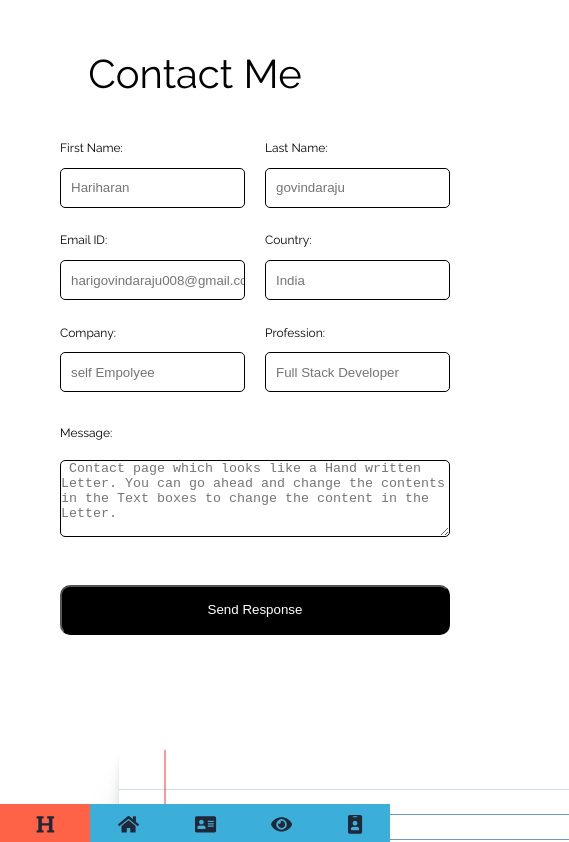
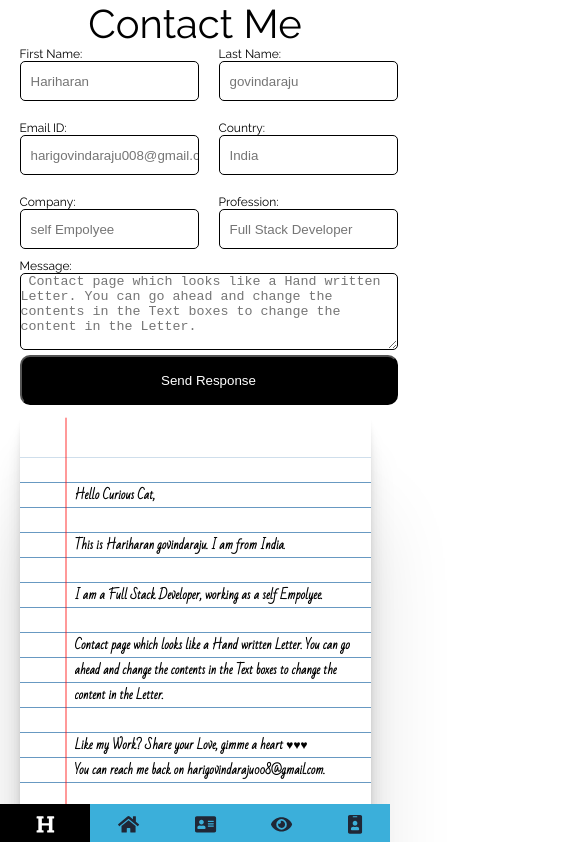
Before and after one commit to harigovindaraju008/portfolio, a React (Create React App) app in the folder client/: page /contact in a window 390 px wide. Shown: the top 842 px of the page, 569 px wide, since content can reach past the window. Built offline with nearby package versions, Linux system fonts and the light colour scheme; a web font is replaced by a local one.

Commit message:
upgraded UI

```diff
--- a/client/src/components/ContactMe.jsx
+++ b/client/src/components/ContactMe.jsx
@@ -9,7 +9,7 @@ export default function ContactMe() {
   const [message, setmessage] = useState(
     " Contact page which looks like a Hand written Letter. You can go ahead and change the contents in the Text boxes to change the content in the Letter."
   );
-  const [email, setemail] = useState("harigovindaraju008@gmail.com.com");
+  const [email, setemail] = useState("harigovindaraju008@gmail.com");
 
   return (
     <div className="contact" id="contact">
@@ -102,7 +102,7 @@ export default function ContactMe() {
           </div>
         </div>
 
-        <div className="contact--letter">
+        {/* <div className="contact--letter"> */}
         <div className="paper">
           <div className="lines">
             <div className="Lettertext" spellCheck="false">
@@ -116,8 +116,8 @@ export default function ContactMe() {
               {message}
               <br />
               <br />
-                Like my Work? Share your Love, gimme a heart
-                &#9829;&#9829;&#9829; <br />
+              Like my Work? Share your Love, gimme a heart &#9829;&#9829;&#9829;{" "}
+              <br />
               You can reach me back on {email}.
               <br />
               <br />
@@ -125,7 +125,7 @@ export default function ContactMe() {
             </div>
           </div>
         </div>
-        </div>
+        {/* </div> */}
       </div>
     </div>
   );
--- a/client/src/css/about.css
+++ b/client/src/css/about.css
@@ -1,29 +1,7 @@
-/*
-
-.skills {
-  display: flex;
-}
-
-.skills_circle {
-  height: 100px;
-  width: 100px;
-  border-radius: 50%;
-  position: relative;
-  background-color: white;
-}
-
-.skills_circle img {
-  object-fit: cover;
-  height: auto;
-  width: 80px;
-} */
-
 /* about css */
 .about {
-  margin: 2rem 5rem;
+  margin: 0rem 5rem;
   color: #000000;
-  min-height: 100vh;
-  height: 100%;
   position: relative;
   display: flex;
   justify-content: center;
@@ -141,6 +119,14 @@
 @media only screen and (max-width: 649px) {
   .about--skills {
     display: grid;
+    gap: 2rem;
     grid-template-columns: 1fr;
   }
+
+  .about--skills > div:nth-of-type(1) {
+    order: 2;
+  }
+  .about--skills > div:nth-of-type(2) {
+    order: 1;
+  }
 }
--- a/client/src/css/contact.css
+++ b/client/src/css/contact.css
@@ -1,16 +1,129 @@
 /* contact me */
 
+/* .contact {
+  height: 100%;
+} */
+
+.contact--heading {
+  color: #000000;
+  display: flex;
+  flex-direction: row;
+  justify-content: center;
+  align-items: center;
+  /* margin: 5rem 0 0 0; */
+  font-size: 4rem;
+}
+
+.contact--container {
+  height: 100%;
+  width: 100%;
+  display: flex;
+  justify-content: space-around;
+  align-items: center;
+  /* grid-template-columns: 1fr 1fr; */
+  /* padding: 2rem; */
+}
+
+.contact--form {
+  /* margin-top: 8%; */
+  height: 100%;
+  width: 30vw;
+  font-size: 1.2rem;
+  color: #000000;
+  display: grid;
+  grid-template-columns: 1fr;
+}
+
+.contact--form--primary {
+  display: grid;
+  grid-template-columns: 1fr 1fr;
+  column-gap: 2rem;
+  row-gap: 2rem;
+}
+
+.contact--form--primary div {
+  display: flex;
+  flex-direction: column;
+  justify-content: space-evenly;
+  /* margin: 1rem;
+    padding: 1rem; */
+}
+.contact--form--primary div input {
+  border-radius: 0.5rem;
+  border: 1px solid black;
+  height: 4rem;
+}
+.contact--form--primary div input::placeholder {
+  padding: 0 1rem;
+}
+
+.contact--form--second {
+  margin-top: 1rem;
+  height: 100%;
+}
+
+.contact--form--second div {
+  height: 100%;
+  display: flex;
+  flex-direction: column;
+  justify-content: space-evenly;
+}
+/*
+  .message {
+    height: 100%;
+  } */
+
+.contact--form--second textarea {
+  border-radius: 0.5rem;
+  border: 1px solid black;
+}
+
+.contact--form--second button {
+  height: 5rem;
+  background-color: #000;
+  border-radius: 1rem;
+  color: white;
+  cursor: pointer;
+  /* margin-bottom: 5rem; */
+}
+
+.contact--form--second button:hover {
+  background-color: rgba(0, 0, 0, 0.459);
+  transition: all 1s;
+}
+
+.contact--letter {
+  /* overflow: hidden; */
+  /* min-height: 100%;
+  min-width: 50%; */
+  color: #000000;
+  /* position: relative; */
+  font-size: 1.2rem;
+}
+
 .paper {
-  position: absolute;
-  height: 550px;
-  width: 450px;
+  color: #000000;
+  font-size: 1.2rem;
+  position: relative;
+  top: 1rem;
+  height: 90vh;
+  width: 40vw;
   background: rgba(255, 255, 255, 0.9);
-  left: 15%;
-  margin-top: 8%;
+  /* left: 15%; */
+  /* margin-top: 8%; */
   box-shadow: 0 2.8px 2.2px rgba(0, 0, 0, 0.034),
     0 6.7px 5.3px rgba(0, 0, 0, 0.048), 0 12.5px 10px rgba(0, 0, 0, 0.06),
     0 22.3px 17.9px rgba(0, 0, 0, 0.072), 0 41.8px 33.4px rgba(0, 0, 0, 0.086),
     0 100px 80px rgba(0, 0, 0, 0.12);
+
+  -webkit-animation-name: levitate;
+  animation-name: levitate;
+  -webkit-animation-duration: 3s;
+  animation-duration: 3s;
+  -webkit-animation-iteration-count: infinite;
+  animation-iteration-count: infinite;
+  -webkit-animation-timing-function: ease-in-out;
+  animation-timing-function: ease-in-out;
 }
 .paper::before {
   content: "";
@@ -43,109 +156,27 @@
   outline: none;
 }
 
-.contact {
-  height: 100vh;
-}
-
-.contact--letter {
-  color: #000000;
-  position: relative;
-  font-size: 1.2rem;
-
-  -webkit-animation-name: levitate;
-  animation-name: levitate;
-  -webkit-animation-duration: 3s;
-  animation-duration: 3s;
-  -webkit-animation-iteration-count: infinite;
-  animation-iteration-count: infinite;
-  -webkit-animation-timing-function: ease-in-out;
-  animation-timing-function: ease-in-out;
-}
-
-.contact--heading {
-  color: #000000;
-  display: flex;
-  flex-direction: row;
-  justify-content: center;
-  align-items: center;
-  margin: 5rem 0 0 0;
-  font-size: 4rem;
-}
-
-.contact--container {
-  height: 100%;
-  width: 100%;
-  display: grid;
-  grid-template-columns: 1fr 1fr;
-  margin: 0 6rem;
-}
-
-.contact--form {
-  margin-top: 8%;
-  font-size: 1.2rem;
-  color: #000000;
-  display: grid;
-  grid-template-columns: 1fr;
-}
-
-.contact--form--primary {
-  display: grid;
-  grid-template-columns: 1fr 1fr;
-  column-gap: 2rem;
-}
-
-.contact--form--primary div {
-  display: flex;
-  flex-direction: column;
-  justify-content: space-evenly;
-  /* margin: 1rem;
-    padding: 1rem; */
-}
-.contact--form--primary div input {
-  border-radius: 0.5rem;
-  border: 1px solid black;
-  height: 4rem;
-}
-.contact--form--primary div input::placeholder {
-  padding: 0 1rem;
-}
-
-.contact--form--second {
-  height: 100%;
-}
-
-.contact--form--second div {
-  height: 100%;
-  display: flex;
-  flex-direction: column;
-  justify-content: space-evenly;
-}
-/*
-  .message {
-    height: 100%;
-  } */
-
-.contact--form--second textarea {
-  border-radius: 0.5rem;
-  border: 1px solid black;
-}
-
-.contact--form--second button {
-  height: 5rem;
-  background-color: #000;
-  border-radius: 1rem;
-  color: white;
-  cursor: pointer;
-  margin-bottom: 5rem;
-}
-
-.contact--form--second button:hover {
-  background-color: rgba(0, 0, 0, 0.459);
-  transition: all 1ds;
-}
-
 @media only screen and (max-width: 649px) {
   .contact--container {
-    grid-template-columns: 1fr;
+    height: 100%;
+    width: 100%;
+    display: flex;
+    justify-content: space-between;
+    align-items: center;
+    flex-direction: column;
+  }
+
+  /* .contact--container > div:nth-of-type(1) {
+    order: 2;
+  }
+  .contact--container > div:nth-of-type(2) {
+    order: 1;
+  } */
+  .paper {
+    width: 90vw;
+  }
+
+  .contact--form {
+    width: 90vw;
   }
 }
--- a/client/src/css/footer.css
+++ b/client/src/css/footer.css
@@ -31,7 +31,7 @@
 }
 
 .social-links a:hover {
-  color: #ff6363;
+  color: #ffffff;
   -webkit-transition: all 0.2s ease-in-out;
   -o-transition: all 0.2s ease-in-out;
   -ms-transition: all 0.2s ease-in-out;
--- a/client/src/css/navbar.css
+++ b/client/src/css/navbar.css
@@ -1,5 +1,5 @@
 .navbar {
-  z-index: 5;
+  z-index: 10;
   height: 100%;
   width: 40px;
   position: fixed;
@@ -13,15 +13,20 @@
 }
 
 .navbar > div:nth-child(1) {
-  background-color: tomato;
+  background-color: #3bafda;
 }
 
 .navbar svg {
   color: #202736;
 }
 
-.navbar span:nth-child(1) {
-  color: #202736;
+.navbar svg:hover {
+  color: #ffffff;
+  -webkit-transition: all 0.2s ease-in-out;
+  -o-transition: all 0.2s ease-in-out;
+  -ms-transition: all 0.2s ease-in-out;
+  -moz-transition: all 0.2s ease-in-out;
+  transition: all 0.2s ease-in-out;
 }
 
 .nav-collection {
@@ -37,6 +42,9 @@
   display: flex;
   justify-content: center;
   align-items: flex-start;
+}
+
+.nav-logo > span {
   margin-top: 1rem;
 }
 
@@ -61,7 +69,18 @@
   }
 
   .nav-logo {
-    margin-top: unset;
     align-items: center;
   }
+
+  .nav-logo > span {
+    margin-top: unset;
+  }
+
+  .nav-logo svg {
+    color: #ffffff !important;
+  }
+
+  .navbar > div:nth-child(1) {
+    background-color: black;
+  }
 }
```
Lines whose indentation alone changed are shown as unchanged.
